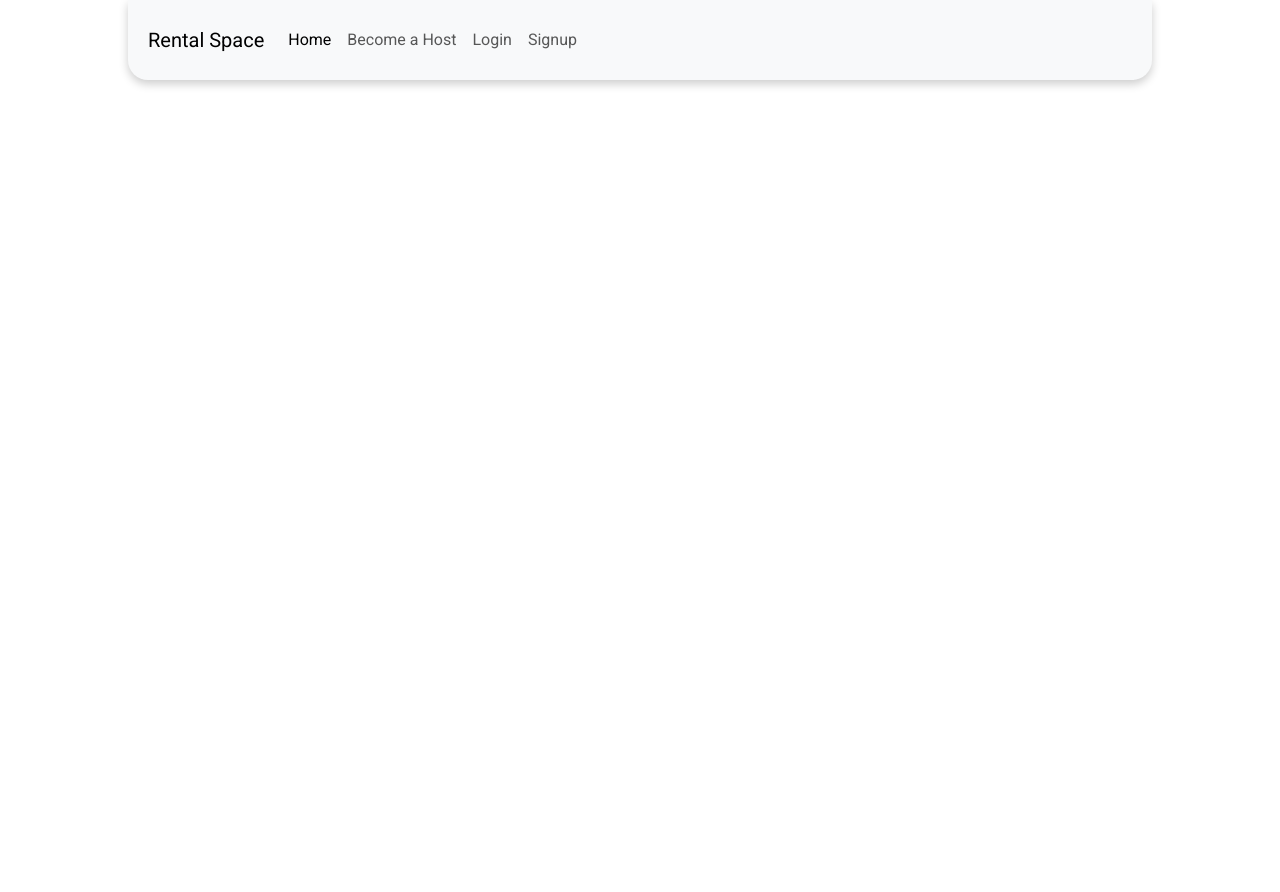
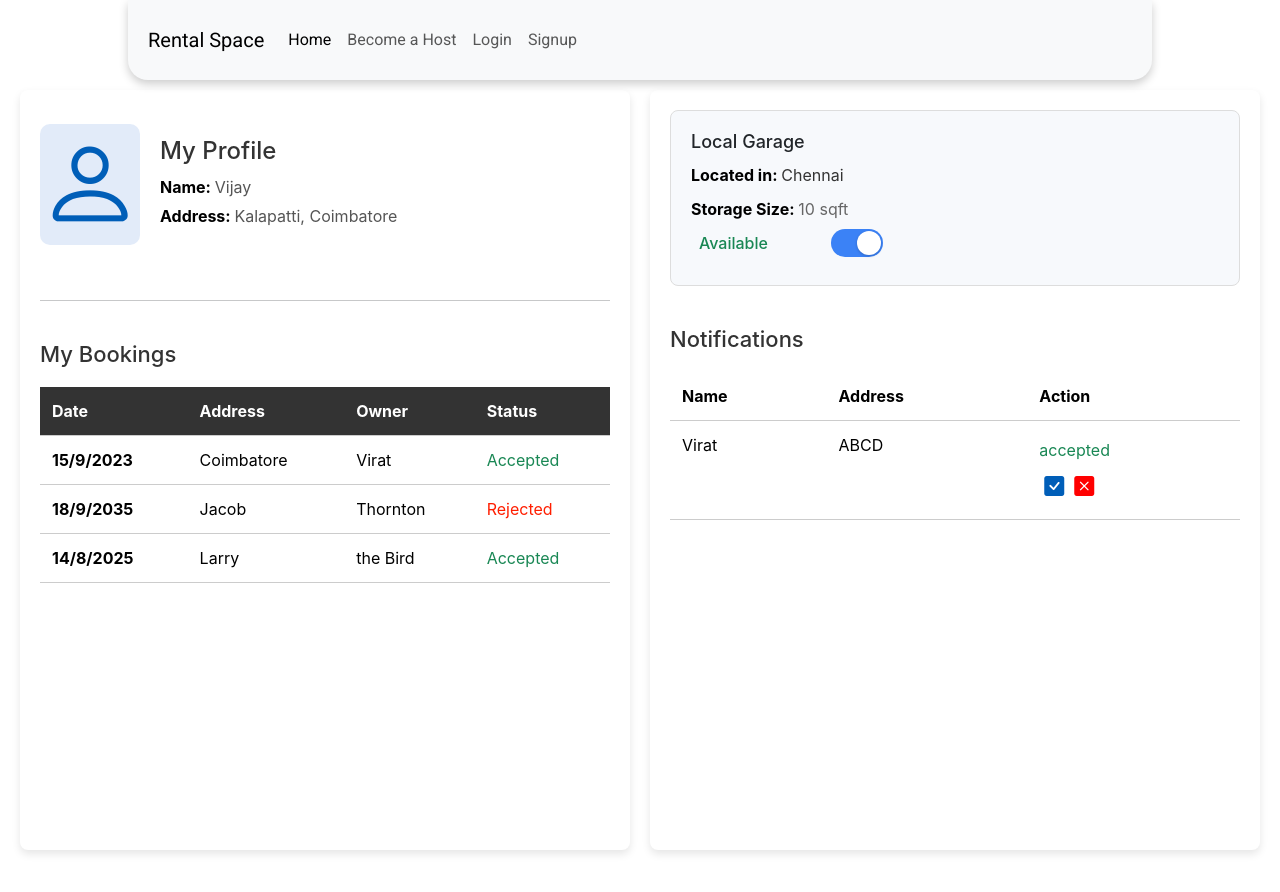
Before and after one commit to Prithivi36/RentalSpace, a React (Vite) app: page /#/storagedash in a window 1280 px wide. Shown: the top 892 px of the page. Before the commit the page ends 800 px from the top, so only its background shows below. Built offline with nearby package versions, Linux system fonts and the light colour scheme; a web font is replaced by a local one.

Commit message:
Storage Dashboard Created

```diff
--- a/src/App.jsx
+++ b/src/App.jsx
@@ -15,6 +15,7 @@ import Login from './components/SigninLogin/Login';
 import SignUp from './components/SigninLogin/SignUp';
 import StorageForm from './components/Storage/StorageForm';
 import Storage from './components/Storage/Storage';
+import StorageDash from './components/Storage/StorageDash';
 
 
 function App() {
@@ -46,6 +47,8 @@ function App() {
           <Route path='/login' element={<Login/>}/>
           <Route path='/signup' element={<SignUp/>}/>
           <Route path='/storage' element={<Storage/>}/>
+          <Route path='/storagedash' element={<StorageDash/>}/>
+
 
 
 
--- a/src/components/Storage/Storage.jsx
+++ b/src/components/Storage/Storage.jsx
@@ -1,8 +1,11 @@
 import React, { useState } from 'react';
 import StorageForm from './StorageForm';
+import { useNavigate } from 'react-router-dom';
 
 function Storage() {
   const [date, setDate] = useState({ start: null, end: null });
+const navigator = useNavigate();
+
 
   // Updated array of storage data with new fields
   const storageDataArray = [
@@ -65,6 +68,7 @@ function Storage() {
           </div>
         ))}
       </div>
+      <a className="" onClick={()=>navigator("/storagedash")}>Dashboard</a>
     </>
   );
 }
--- /dev/null
+++ b/src/components/Storage/StorageDash.jsx
@@ -0,0 +1,110 @@
+import React from 'react';
+import SimpleToggle from '../Host/DashComp/toggle';
+
+const StorageDash = () => {
+    return (
+        <div className="dashboard-container">
+            <div className="host-left">
+                <div className="host-left-top">
+                    <div className="user-details">
+                        <div className="userdetails-left">
+                            <i className="bi bi-person"></i>
+                        </div>
+                        <div className="userdetails-right">
+                            <h1>My Profile</h1>
+                            <p><span className="fw-bold">Name: </span>Vijay</p>
+                            <p><span className="fw-bold">Address: </span>Kalapatti, Coimbatore</p>
+                        </div>
+                    </div>
+                </div>
+
+                <hr />
+
+                <div className="host-left-bottom">
+                    <h1>My Bookings</h1>
+                    <div className="host-left-bottom-table">
+                        <table className="table">
+                            <thead className="thead-dark">
+                                <tr>
+                                    <th scope="col">Date</th>
+                                    <th scope="col">Address</th>
+                                    <th scope="col">Owner</th>
+                                    <th scope="col">Status</th>
+                                </tr>
+                            </thead>
+                            <tbody>
+                                <tr>
+                                    <th scope="row">15/9/2023</th>
+                                    <td>Coimbatore</td>
+                                    <td>Virat</td>
+                                    <td className="text-success">Accepted</td>
+                                </tr>
+                                <tr>
+                                    <th scope="row">18/9/2035</th>
+                                    <td>Jacob</td>
+                                    <td>Thornton</td>
+                                    <td className="text-reject">Rejected</td>
+                                </tr>
+                                <tr>
+                                    <th scope="row">14/8/2025</th>
+                                    <td>Larry</td>
+                                    <td>the Bird</td>
+                                    <td className="text-success">Accepted</td>
+                                </tr>
+                            </tbody>
+                        </table>
+                    </div>
+                </div>
+            </div>
+
+            <div className="host-right">
+                <div className="host-right-top">
+                    <div className="myspace-container">
+                        <h3>Local Garage</h3>
+                        <p><span className="fw-bold">Located in: </span>Chennai</p>
+                        <div className="vehicles-allowed">
+                            <span className="fw-bold">Storage Size: </span>10 sqft
+                            <SimpleToggle />
+                        </div>
+                    </div>
+                </div>
+
+                <div className="host-right-bottom">
+                    <div className="notifications">
+                        <h1>Notifications</h1>
+                        <div className="notification-table">
+                            <table className="table">
+                                <thead>
+                                    <tr>
+                                        <th scope="col">Name</th>
+                                        <th scope="col">Address</th>
+                                        <th scope="col">Action</th>
+                                    </tr>
+                                </thead>
+                                <tbody>
+                                    <tr>
+                                        <td>Virat</td>
+                                        <td>ABCD</td>
+                                        <td>
+                                            <p className="text-success">accepted</p>
+                                            <div>
+                                                <div className="action-btn-p">
+                                                    <i className="bi bi-check-square-fill"></i>
+                                                </div>
+                                                <div className="action-btn-n">
+                                                    <i className="bi bi-x-square-fill"></i>
+                                                </div>
+                                            </div>
+                                        </td>
+                                    </tr>
+                                </tbody>
+                            </table>
+                        </div>
+                    </div>
+                </div>
+            </div>
+        </div>
+    );
+}
+
+export default StorageDash;
```
